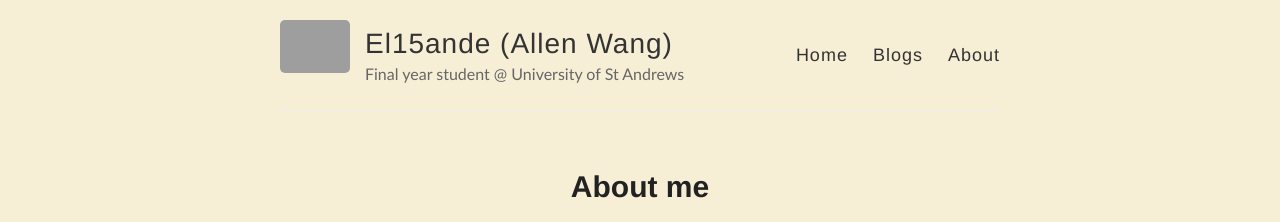
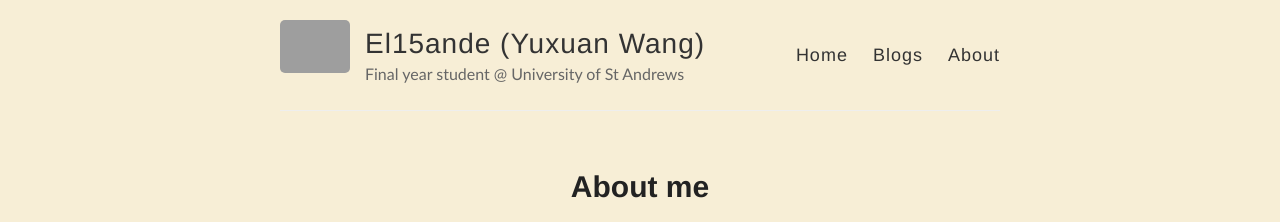
Before and after one commit to El15ande/El15ande.github.io, a Jekyll site: the page built from about.md, in a window 1280 px wide. Shown: the top 222 px of the page. Built offline with Jekyll 4.4.1, drawn with Linux system fonts in a browser that asks for light colours; our own code applies the rules of GitHub Pages for plain Markdown files; grey boxes are pictures that could not be loaded.

Commit message:
Ver. 1.0.3

```diff
--- a/_config.yml
+++ b/_config.yml
@@ -1,4 +1,4 @@
-name: El15ande (Allen Wang)
+name: El15ande (Yuxuan Wang)
 description: Final year student @ University of St Andrews
 avatar: https://emojipedia-us.s3.dualstack.us-west-1.amazonaws.com/thumbs/160/apple/198/thinking-face_1f914.png
 
```
Also changed, not shown: about.md (line endings or trailing spaces), images/avatar.jpg (added).
